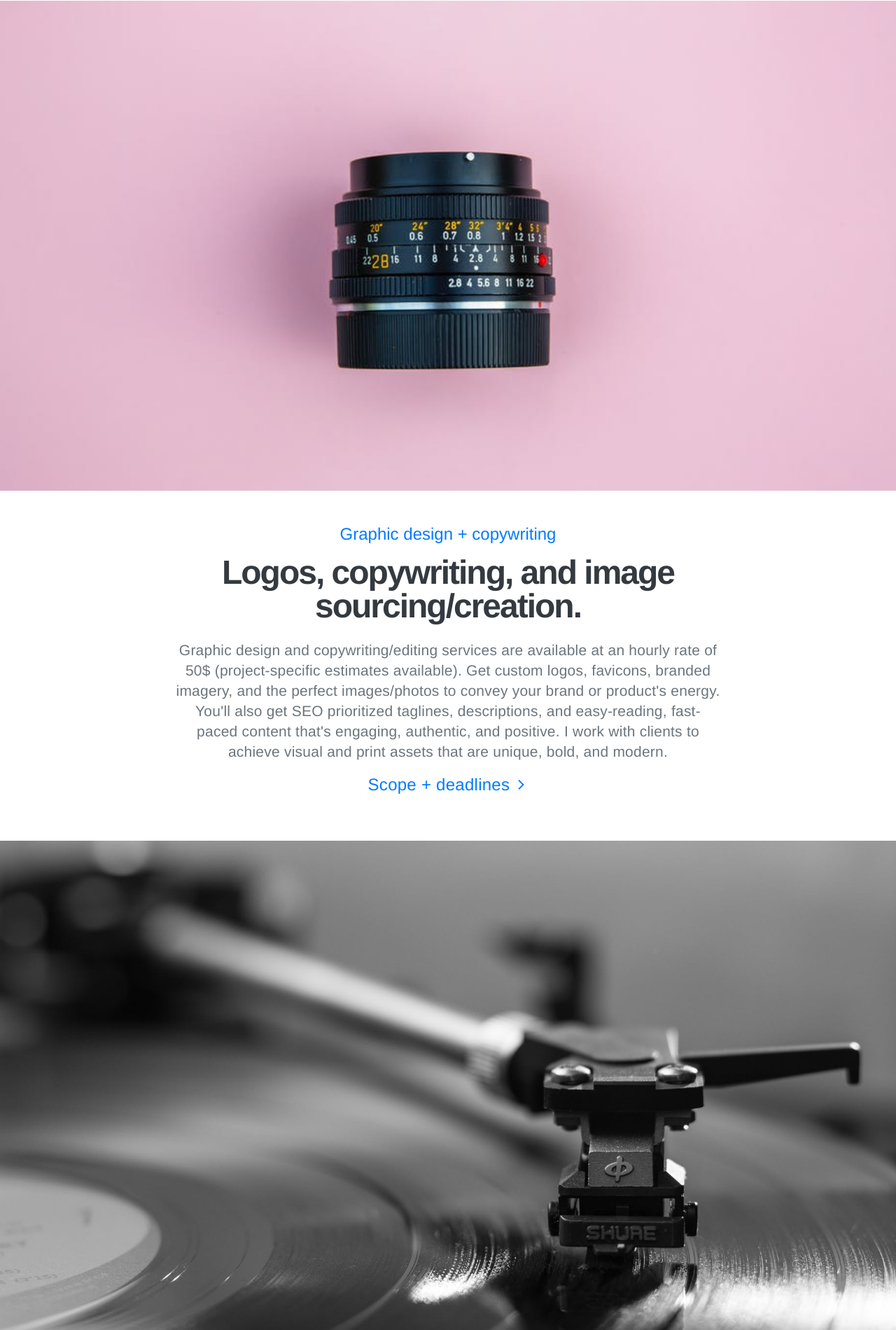
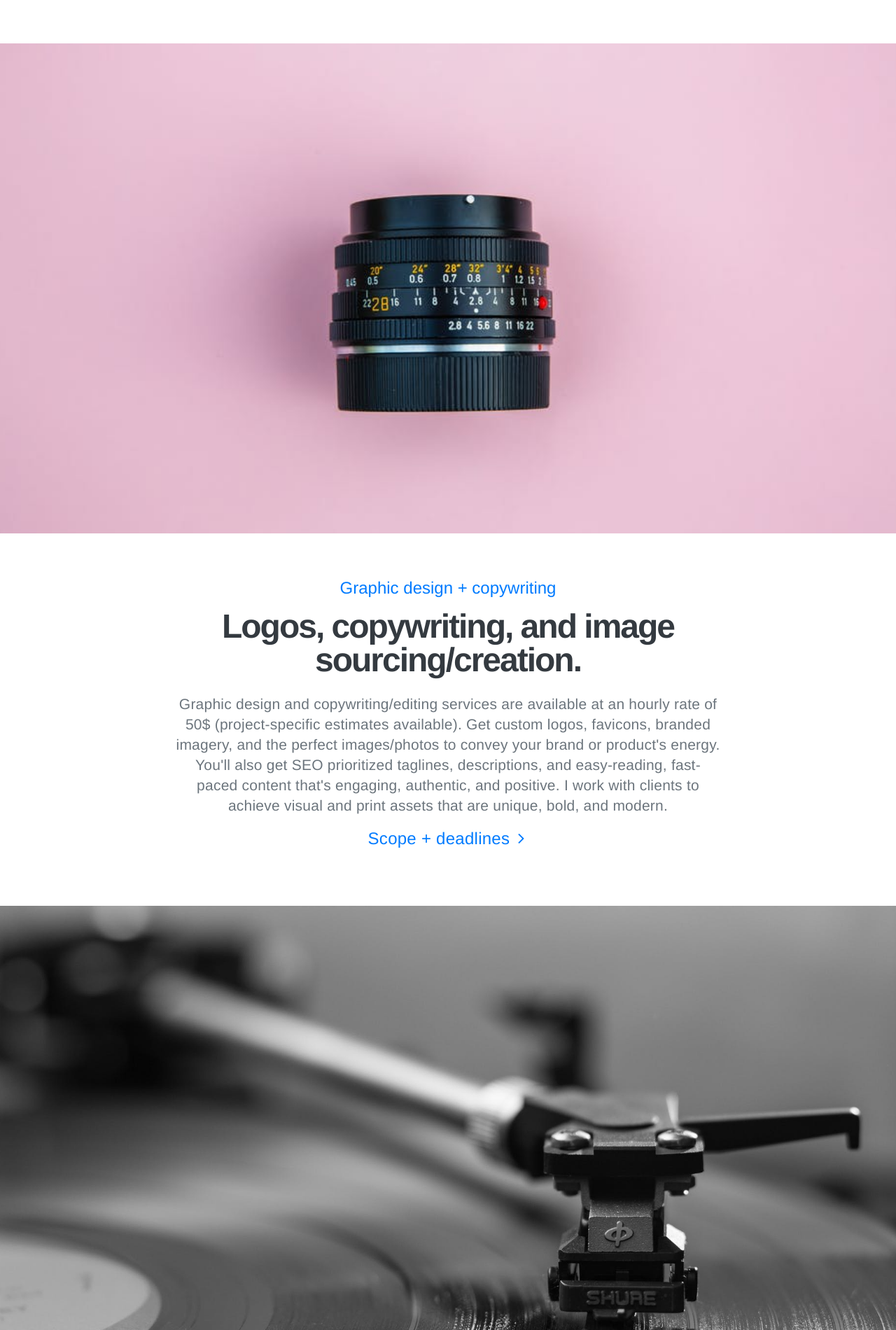
Before and after one commit to masonmedia/masonmedia-swup, a PHP site: page /pricing.php in a window 1280 px wide. Shown: the part 2499-4399 px from the top of the page at 70% size. Run offline with PHP 8.4, Linux system fonts and the light colour scheme.

Commit message:
Edist to pricing page, added hard copies of images, removed unused classes, added banner-center and padding to text divs

```diff
--- a/pricing.php
+++ b/pricing.php
@@ -10,9 +10,9 @@ include 'includes/header.php';
 
     <!--jumbotron-->
 
-    <div role="banner" class="container-fluid bg-black p-0">
+    <div id="banner" role="banner" class="container-fluid bg-black p-0">
         <div class="row d-flex min-700-lg relative py-5">
-            <img class="img-full absolute z-0 left-0 top-0 up up-med lazy" src="https://images.pexels.com/photos/1037999/pexels-photo-1037999.jpeg?auto=compress&cs=tinysrgb&dpr=2&h=750&w=1260" alt="Andrew Mason Copywriting">
+            <img class="img-full absolute z-0 left-0 top-0 up up-med lazy" data-src="/assets/img/headphones-pink.jpeg" alt="Andrew Mason Copywriting">
             <div class="col-lg-9 d-flex flex-column justify-content-center align-items-start text-left text-light ts p-5">
                 <h1 class="h4 mt-3">Pricing</h1>
                 <h2 class="site-title font-weight-bold">
@@ -35,7 +35,7 @@ include 'includes/header.php';
                     <h2 class="h4 text-primary">Base plans</h2>
                     <h3 class="section-title text-dark mb-0">Template, custom, HTML5, wordpress: I've got you covered.</h3>
                     <p class="p-big pt-3 m-0">
-                        I have three basic packages that can be tweaked for specific needs. Silver is a plug and play website build using a stock wordpress, HTML5, or other prebuilt theme (Wix, Weebly, Godaddy, etc.) with minimal modification, starting at 1000$ plus 150$ per additional page. The gold option starts at 2000$ plus 150$ per page which includes more customization, and the platinum plan starts at 3000$ plus 300$ per page which is a bespoke package. Prices will vary depending on functionality needs, customization, SEO, additional services, and deadline.</p>
+                        I have three basic packages that can be tweaked for specific needs. The first is my most basic, a plug and play website build using a stock Wordpress, HTML5, or other prebuilt theme (Wix, Weebly, Godaddy, etc.) with minimal modification, starting at 1000$ plus 150$ per additional page. The gold option starts at 2000$ plus 150$ per page which includes more customization, and the platinum plan starts at 3000$ plus 300$ per page which is a bespoke package. Prices will vary depending on functionality needs, customization, SEO, additional services, and deadline.</p>
                         <a href="#sec-2"><p class="p-btn mt-3 border-0 p-0">Learn more <i class="fa fa-angle-right fa-btn"></i></p></a>
                 </div>
                 <div class="offset-lg-2"></div>
@@ -44,7 +44,7 @@ include 'includes/header.php';
 
         <section>
             <div class="row d-flex bg-light relative">
-                <div class="col-lg-12 min-700-lg">
+                <div class="col-lg-12 min-700-lg down down-med">
                     <img class="img-full absolute z-0 left-0 lazy" data-src="/assets/img/yellow-triangle.jpeg" alt="">
                 </div>
             </div>
@@ -53,9 +53,9 @@ include 'includes/header.php';
        <!-- options and includes -->
 
         <section>
-            <div id="sec-2" class="row d-flex min-500 text-secondary bg-white">
+            <div id="sec-2" class="row d-flex min-500 p-5 text-secondary bg-white">
                 <div class="offset-lg-2"></div>
-                <div class="col-lg-8 d-flex flex-column justify-content-center align-items-center text-center p-5">
+                <div class="col-lg-8 banner-center py-3">
                     <h2 class="h4 text-primary">Options</h2>
                     <h3 class="section-title text-dark mb-0">Package includes and extensibility.</h3>
                     <p class="p-big pt-3 m-0">
@@ -69,7 +69,7 @@ include 'includes/header.php';
 
         <section>
             <div class="row d-flex bg-light relative">
-                <div class="col-lg-12 min-700-lg">
+                <div class="col-lg-12 min-700-lg down down-med">
                     <img class="img-full absolute z-0 left-0 lazy" data-src="/assets/img/mason-media-pricing.jpeg" alt="Mason Media graphic design and copywriting services.">
                 </div>
             </div>
@@ -78,9 +78,9 @@ include 'includes/header.php';
         <!-- writing + graphic -->
 
         <section>
-            <div id="sec-3" class="row d-flex min-500 text-secondary bg-white">
+            <div id="sec-3" class="row d-flex min-500 p-5 text-secondary bg-white">
                 <div class="offset-lg-2"></div>
-                <div class="col-lg-8 d-flex flex-column justify-content-center align-items-center text-center p-5">
+                <div class="col-lg-8 banner-center py-3">
                     <h2 class="h4 text-primary">Graphic design + copywriting</h2>
                     <h3 class="section-title text-dark mb-0">Logos, copywriting, and image sourcing/creation.</h3>
                     <p class="p-big pt-3 m-0">
@@ -94,15 +94,15 @@ include 'includes/header.php';
 
         <section>
             <div class="row d-flex bg-white relative">
-                <div class="col-lg-12 min-700-lg d-flex flex-column justify-content-center align-items-start text-left p-0 o-12">
-                    <img class="img-full absolute z-0 lazy" data-src="/assets/img/mm-bg-work.jpeg" alt="Mason Media website build schedules and deadlines.">
+                <div class="col-lg-12 min-700-lg p-0 down down-med">
+                    <img class="img-full absolute z-0 left-0 lazy" data-src="/assets/img/mm-bg-work.jpeg" alt="Mason Media website build schedules and deadlines.">
                 </div>
             </div>
         </section>
 
-        <div id="sec-4" class="row d-flex min-500 text-secondary bg-white">
+        <div id="sec-4" class="row d-flex min-500 p-5 text-secondary bg-white">
             <div class="offset-lg-2"></div>
-            <div class="col-lg-8 d-flex flex-column justify-content-center align-items-center text-center p-5">
+            <div class="col-lg-8 banner-center py-3">
                 <h2 class="h4 text-primary">Project scope</h2>
                 <h3 class="section-title text-dark mb-0">Schedule, deadline, edits, and scope</h3>
                 <p class="p-big pt-3 m-0">All projects begin with a discovery phase which includes goals, taking stock of design influences, an outline of estimated deadline, and establishing a positive expectation of the end result. Together these create a project's scope, which is managed through consistent communication over the course of completion. Time is budgeted for client reviews and edits as work progresses and before final completion. A detailed outline is presented at the commencement of each project. Please <a href="mailto:andrewmasonmedia@gmail.com"><span class="text-primary">inquire for more details.</span></a></p>
@@ -113,8 +113,8 @@ include 'includes/header.php';
 
         <section>
             <div class="row d-flex bg-white relative">
-                <div class="col-lg-12 min-700-lg d-flex flex-column justify-content-center align-items-start text-left p-0 o-12">
-                    <img class="img-full absolute z-0 lazy" data-src="/assets/img/mason-media-oranges.jpg" alt="Mason Media website build schedule, deadline, edits, and scope.">
+                <div class="col-lg-12 min-700-lg p-0 down down-med">
+                    <img class="img-full absolute z-0 left-0 lazy" data-src="/assets/img/mason-media-oranges.jpg" alt="Mason Media website build schedule, deadline, edits, and scope.">
                 </div>
             </div>
         </section>
@@ -122,9 +122,9 @@ include 'includes/header.php';
         <!--delivery + installation-->
 
         <section>
-            <div id="sec-5" class="row d-flex min-500 text-secondary bg-white">
+            <div id="sec-5" class="row d-flex min-500 p-5 text-secondary bg-white">
                 <div class="offset-lg-2"></div>
-                <div class="col-lg-8 d-flex flex-column justify-content-center align-items-center text-center p-5">
+                <div class="col-lg-8 banner-center py-3">
                     <h2 class="h4 text-primary">Delivery</h2>
                     <h3 class="section-title text-dark mb-0">Installation and deployment.</h3>
                     <p class="p-big pt-3 m-0">
@@ -138,8 +138,8 @@ include 'includes/header.php';
 
         <section>
             <div class="row d-flex bg-light bg-light p-0">
-                <div class="col-lg-12 d-flex flex-column justify-content-center align-items-start text-left min-700-lg p-0 o-12">
-                    <img class="img-full absolute z-0 up up-med lazy" data-src="https://images.pexels.com/photos/784935/pexels-photo-784935.jpeg?auto=compress&cs=tinysrgb&dpr=2&h=750&w=1260" alt="Mason Media website installation and deployment.">
+                <div class="col-lg-12 min-700-lg p-0 down down-med">
+                    <img class="img-full absolute z-0 left-0 lazy" data-src="/assets/img/keith-haring-style.jpeg" alt="Mason Media website installation and deployment.">
                 </div>
             </div>
         </section>
```
Also changed, not shown: assets/img/headphones-pink.jpeg (added), assets/img/keith-haring-style.jpeg (added).
